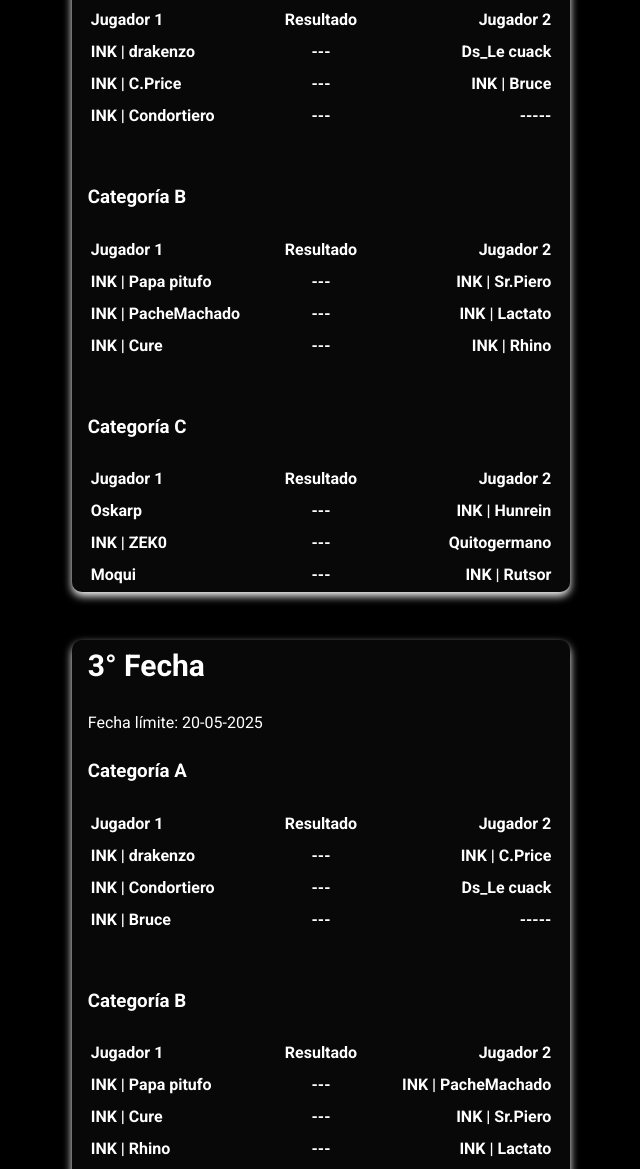
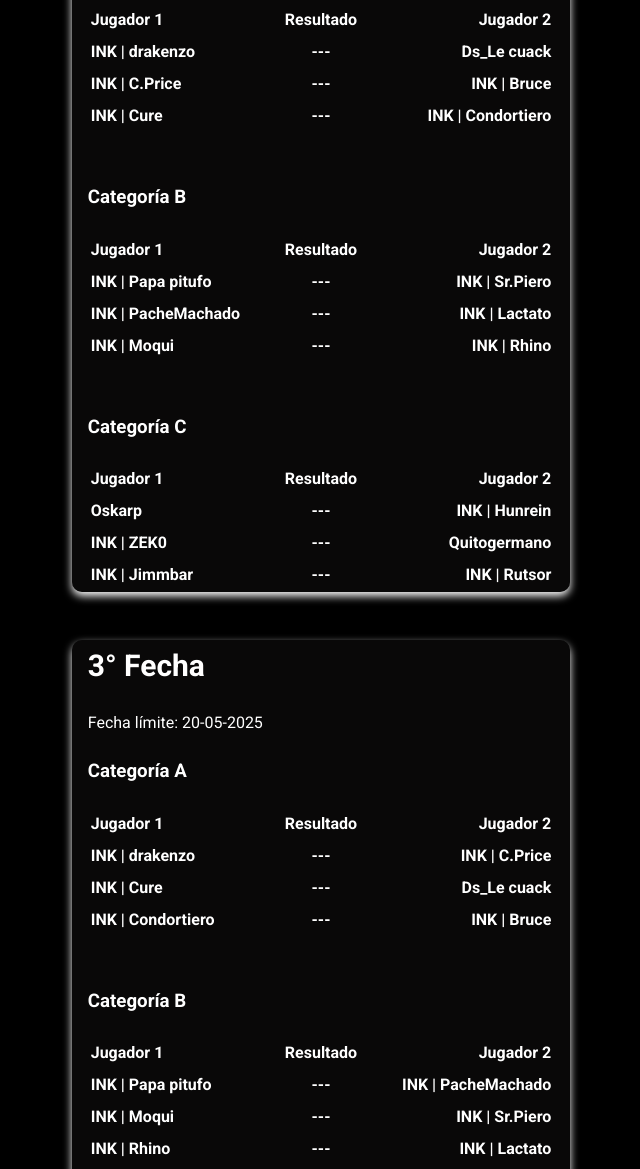
Before and after one commit to hunrein/INK-clan-website, an Astro site: page /calendario in a window 1280 px wide. Shown: the part 1683-2852 px from the top of the page, without its empty margins (319-959 px from the left). Built offline with nearby package versions, Linux system fonts and the light colour scheme; Astro itself is replaced by a stand-in of ours.

Commit message:
fix(calendario.astro) add new player

```diff
--- a/src/pages/calendario.astro
+++ b/src/pages/calendario.astro
@@ -16,20 +16,20 @@ import Layout from "../layouts/Layout.astro";
             <MatchesTable category={'A'}>
                 <SingleMatch player1={'INK | drakenzo'} result={'---'} player2={'INK | Bruce'}/>
                 <SingleMatch player1={'Ds_Le cuack '} result={'---'} player2={'INK | Condortiero'}/>
-                <SingleMatch player1={'INK | C.Price'} result={'---'} player2={'-----'}/>
+                <SingleMatch player1={'INK | C.Price'} result={'---'} player2={'INK | Cure'}/>
 
             </MatchesTable>
 
             <MatchesTable category={'B'}>
                 <SingleMatch player1={'INK | Papa pitufo'} result={'---'} player2={'INK | Lactato'}/>
                 <SingleMatch player1={'INK | Sr.Piero'} result={'---'} player2={'INK | Rhino'}/>
-                <SingleMatch player1={'INK | PacheMachado'} result={'---'} player2={'INK | Cure'}/>
+                <SingleMatch player1={'INK | PacheMachado'} result={'---'} player2={'INK | Moqui'}/>
             </MatchesTable>
 
             <MatchesTable category={'C'}>
                 <SingleMatch player1={'Oskarp'} result={'---'} player2={'Quitogermano'}/>
                 <SingleMatch player1={'INK | Hunrein'} result={'---'} player2={'INK | Rutsor'}/>
-                <SingleMatch player1={'INK | ZEK0'} result={'---'} player2={'Moqui'}/>
+                <SingleMatch player1={'INK | ZEK0'} result={'---'} player2={'INK | Jimmbar'}/>
             </MatchesTable>
         </LeagueDate>
 
@@ -37,19 +37,19 @@ import Layout from "../layouts/Layout.astro";
             <MatchesTable category={'A'}>
                 <SingleMatch player1={'INK | drakenzo'} result={'---'} player2={'Ds_Le cuack'}/>
                 <SingleMatch player1={'INK | C.Price'} result={'---'} player2={'INK | Bruce'}/>
-                <SingleMatch player1={'INK | Condortiero'} result={'---'} player2={'-----'}/>
+                <SingleMatch player1={'INK | Cure'} result={'---'} player2={'INK | Condortiero'}/>
             </MatchesTable>
 
             <MatchesTable category={'B'}>
                 <SingleMatch player1={'INK | Papa pitufo'} result={'---'} player2={'INK | Sr.Piero'}/>
                 <SingleMatch player1={'INK | PacheMachado'} result={'---'} player2={'INK | Lactato'}/>
-                <SingleMatch player1={'INK | Cure'} result={'---'} player2={'INK | Rhino'}/>
+                <SingleMatch player1={'INK | Moqui'} result={'---'} player2={'INK | Rhino'}/>
             </MatchesTable>
 
             <MatchesTable category={'C'}>
                 <SingleMatch player1={'Oskarp'} result={'---'} player2={'INK | Hunrein'}/>
                 <SingleMatch player1={'INK | ZEK0'} result={'---'} player2={'Quitogermano'}/>
-                <SingleMatch player1={'Moqui'} result={'---'} player2={'INK | Rutsor'}/>
+                <SingleMatch player1={'INK | Jimmbar'} result={'---'} player2={'INK | Rutsor'}/>
             </MatchesTable>
 
         </LeagueDate>
@@ -57,19 +57,19 @@ import Layout from "../layouts/Layout.astro";
         <LeagueDate date={'3'} deadline={'20-05-2025'}>
             <MatchesTable category={'A'}>
                 <SingleMatch player1={'INK | drakenzo'} result={'---'} player2={'INK | C.Price'}/>
-                <SingleMatch player1={'INK | Condortiero'} result={'---'} player2={'Ds_Le cuack'}/>
-                <SingleMatch player1={'INK | Bruce'} result={'---'} player2={'-----'}/>
+                <SingleMatch player1={'INK | Cure'} result={'---'} player2={'Ds_Le cuack'}/>
+                <SingleMatch player1={'INK | Condortiero'} result={'---'} player2={'INK | Bruce'}/>
             </MatchesTable>
 
             <MatchesTable category={'B'}>
                 <SingleMatch player1={'INK | Papa pitufo'} result={'---'} player2={'INK | PacheMachado'}/>
-                <SingleMatch player1={'INK | Cure'} result={'---'} player2={'INK | Sr.Piero'}/>
+                <SingleMatch player1={'INK | Moqui'} result={'---'} player2={'INK | Sr.Piero'}/>
                 <SingleMatch player1={'INK | Rhino'} result={'---'} player2={'INK | Lactato'}/>
             </MatchesTable>
 
             <MatchesTable category={'C'}>
                 <SingleMatch player1={'Oskarp'} result={'---'} player2={'INK | ZEK0'}/>
-                <SingleMatch player1={'Moqui'} result={'---'} player2={'INK | Hunrein'}/>
+                <SingleMatch player1={'INK | Jimmbar'} result={'---'} player2={'INK | Hunrein'}/>
                 <SingleMatch player1={'INK | Rutsor'} result={'---'} player2={'Quitogermano'}/>
             </MatchesTable>
 
@@ -77,19 +77,19 @@ import Layout from "../layouts/Layout.astro";
 
         <LeagueDate date={'4'} deadline={'27-05-2025'}>
             <MatchesTable category={'A'}>
-                <SingleMatch player1={'INK | drakenzo'} result={'---'} player2={'INK | Condortiero'}/>
-                <SingleMatch player1={'INK | Bruce'} result={'---'} player2={'INK | C.Price'}/>
-                <SingleMatch player1={'Ds_Le cuack'} result={'---'} player2={'-----'}/>
+                <SingleMatch player1={'INK | drakenzo'} result={'---'} player2={'INK | Cure'}/>
+                <SingleMatch player1={'INK | Condotiero'} result={'---'} player2={'INK | C.Price'}/>
+                <SingleMatch player1={'INK | Bruce'} result={'---'} player2={'Ds_Le cuack'}/>
             </MatchesTable>
 
             <MatchesTable category={'B'}>
-                <SingleMatch player1={'INK | Papa pitufo'} result={'---'} player2={'INK | Cure'}/>
+                <SingleMatch player1={'INK | Papa pitufo'} result={'---'} player2={'INK | Moqui'}/>
                 <SingleMatch player1={'INK | Rhino'} result={'---'} player2={'INK | PacheMachado'}/>
                 <SingleMatch player1={'INK | Lactato'} result={'---'} player2={'INK | Sr.Piero'}/>
             </MatchesTable>
 
             <MatchesTable category={'C'}>
-                <SingleMatch player1={'Oskarp'} result={'---'} player2={'Moqui'}/>
+                <SingleMatch player1={'Oskarp'} result={'---'} player2={'INK | Jimmbar'}/>
                 <SingleMatch player1={'INK | Rutsor'} result={'---'} player2={'INK | ZEK0'}/>
                 <SingleMatch player1={'Quitogermano'} result={'---'} player2={'INK | Hunrein'}/>
             </MatchesTable>
@@ -97,16 +97,21 @@ import Layout from "../layouts/Layout.astro";
         </LeagueDate>
 
         <LeagueDate date={'5'} deadline={'04-06-2025'}>
+            <MatchesTable category={'A'}>
+                <SingleMatch player1={'INK | drakenzo'} result={'---'} player2={'INK | Condotiero'}/>
+                <SingleMatch player1={'INK | Bruce'} result={'---'} player2={'INK | Cure'}/>
+                <SingleMatch player1={'Ds_Le cuack'} result={'---'} player2={'INK | C.Price'}/>
+            </MatchesTable>
 
             <MatchesTable category={'B'}>
                 <SingleMatch player1={'INK | Papa pitufo'} result={'---'} player2={'INK | Rhino'}/>
-                <SingleMatch player1={'INK | Lactato'} result={'---'} player2={'INK | Cure'}/>
+                <SingleMatch player1={'INK | Lactato'} result={'---'} player2={'INK | Moqui'}/>
                 <SingleMatch player1={'INK | Sr.Piero'} result={'---'} player2={'INK | PacheMachado'}/>
             </MatchesTable>
 
             <MatchesTable category={'C'}>
                 <SingleMatch player1={'Oskarp'} result={'---'} player2={'INK | Rutsor'}/>
-                <SingleMatch player1={'Quitogermano'} result={'---'} player2={'Moqui'}/>
+                <SingleMatch player1={'Quitogermano'} result={'---'} player2={'INK | Jimmbar'}/>
                 <SingleMatch player1={'INK | Hunrein'} result={'---'} player2={'INK | ZEK0'}/>
             </MatchesTable>
 
```
